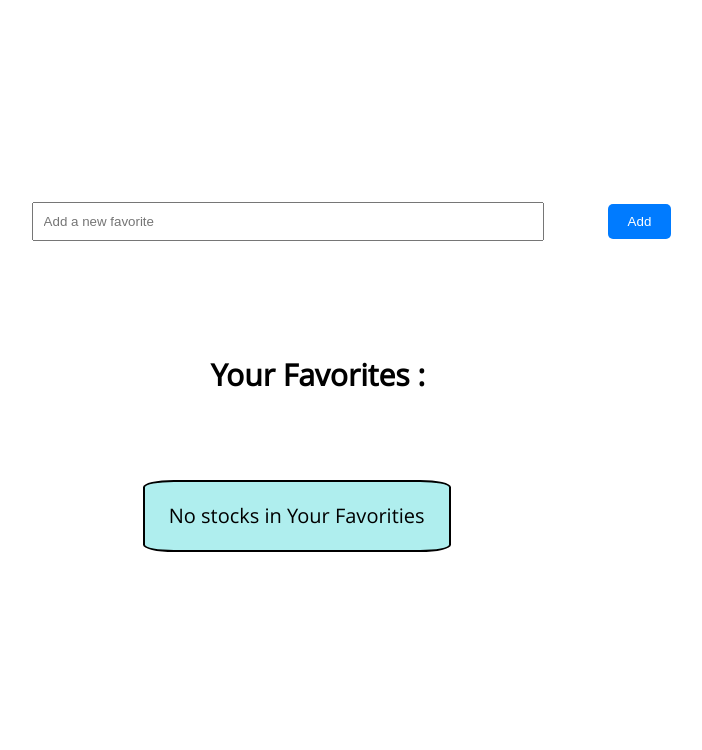
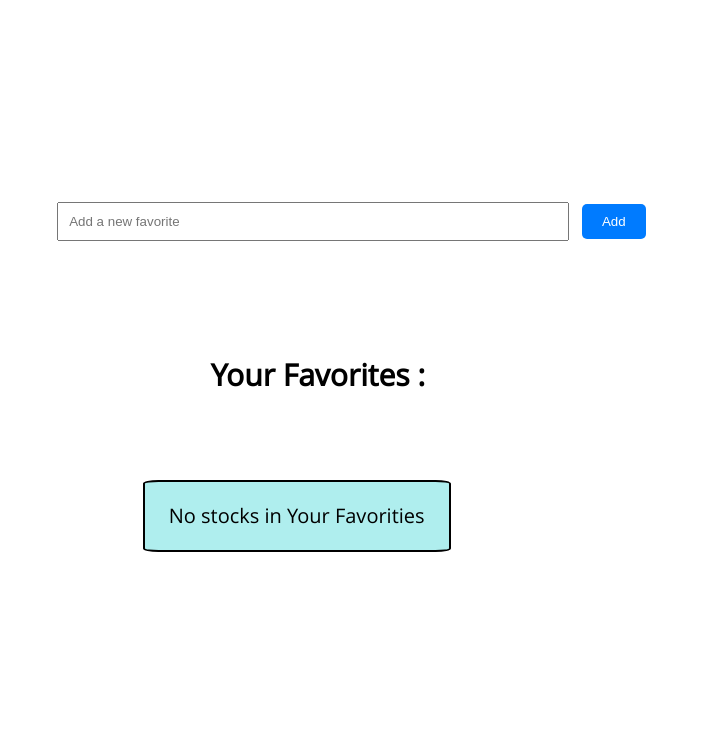
Before and after one commit to CosmicPegasis/cop290-sb2, a Flask app: template templates/welcome.html in a window 1280 px wide. Shown: the part 56-806 px from the top of the page, without its empty margins (314-1016 px from the left). Run offline with Flask 3, Linux system fonts and the light colour scheme; the template is opened without the code that fills it, so the values that code supplies are empty; some libraries are stand-ins or nearby versions.

Commit message:
Modifications

```diff
--- a/templates/filter.html
+++ b/templates/filter.html
@@ -202,7 +202,7 @@
             listItem.innerHTML = `
         <div style="display: flex; justify-content: space-between;">
           <span style="font-size: larger;"><strong>${symbol}</strong></span>
-          <span style="color: #0a3622">${delta}  <i class="fa-solid fa-arrow-trend-up"></i></span>
+          <span style="color: #006400">${delta}  <i class="fa-solid fa-arrow-trend-up"></i></span>
         </div>
       `;
             }
--- a/templates/welcome.html
+++ b/templates/welcome.html
@@ -240,7 +240,7 @@
       .col3 {
         position: relative;
         background-color: #afeeee;
-        border-radius: 30%;
+        border-radius: 5%;
         border: 3px solid black;
         padding: 20px;
         height: 50%;
@@ -297,7 +297,7 @@
       }
 
       .col-1 {
-        flex: 0 0 5%;
+        flex: 0 0 1%;
       }
 
       .form-control {
@@ -344,7 +344,7 @@
         margin-bottom: 9%;
         text-align: center;
         border: 2px solid black;
-        border-radius: 10%;
+        border-radius: 5%;
       }
     </style>
   </head>
```
